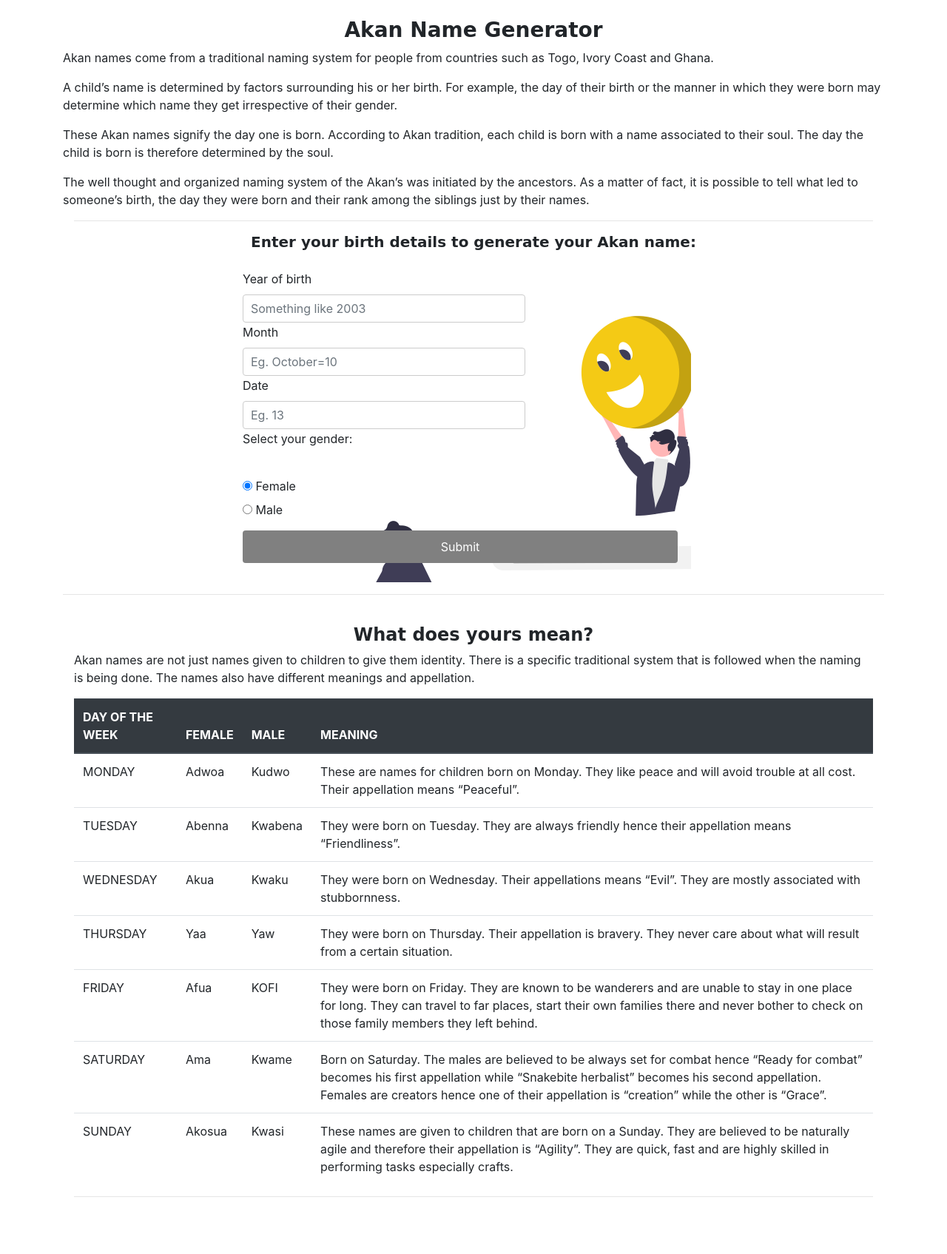
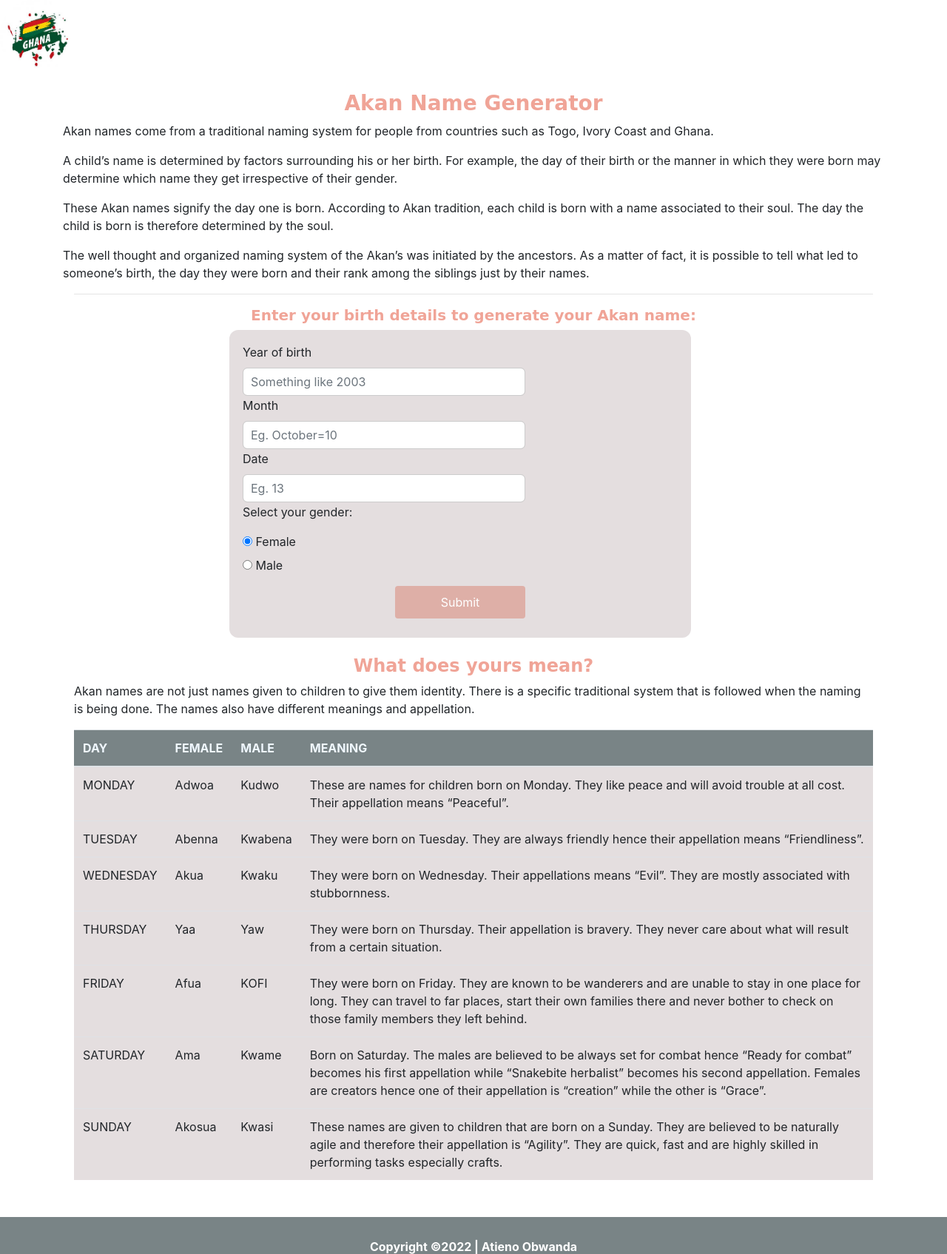
Before and after one commit to AtienoObwanda/AkanNameS, a plain HTML site: page index.html in a window 1280 px wide. Shown: the whole page at 74% size. Before the commit the page ends 1634 px from the top, so only its background shows below. Drawn offline with nearby package versions, Linux system fonts and the light colour scheme.

Commit message:
Added background color to the table and form | And some CSS codes

```diff
--- a/css/styles.css
+++ b/css/styles.css
@@ -1,33 +1,38 @@
 body {
 
-    background-blend-mode: multiply;
+
     /* width: 100%; */
     font-family: cursive;
     text-align: center;
     color: black;
 }
+
 .header h3{
     font-family: Yesteryear,cursive;
     text-align: center;
     font-weight: bolder;
+    color: #f0a497;
 }
 .meaning h4{
     font-family: Yesteryear,cursive;
     text-align: center;
     font-weight: 800;
+    color: #f0a497;
 }
 .main h5{
     font-family: Yesteryear,cursive;
     text-align: center;
     font-weight: 600;
+    color: #f0a497;
 }
 form{
-    background-image: url(../images/img1.png);
+    /*background-image: url(../images/img1.png);*/
     text-align: left;
     border-radius: 12px;
     padding: 18px;
     width: 80%;
     margin-left: 25%;
+    background-color: #e4dedf;
 }
 input[type=number],
 [type="radio"] {
@@ -35,13 +40,13 @@ input[type=number],
     margin: 1px 0;
     display: inline-block;
     border: 1px solid #ccc;
-    border-radius: 4px;
+    border-radius: 6px;
     box-sizing: border-box;
 }
 
 input[type=submit] {
-    width: 100%;
-    background-color: grey;
+    width: 30%;
+    background-color: #deafa7;
     color: white;
     padding: 10px 15px;
     margin: 8px 0;
@@ -51,5 +56,69 @@ input[type=submit] {
 }
 
 input[type=submit]:hover {
-    background-color: #efefef;
+    background-color: #f0a497;
+
 }
+.thead{
+    background-color: #798486;
+    color: aliceblue;
+}
+tbody{
+    background-color: #e4dedf;
+}
+.tbody :hover{
+    background-color: #deafa7;
+}
+.table{
+    border-radius: 15px;
+}
+
+.footer{
+    background-color: #798486;
+     width: 100%;
+     height: 50px;
+     margin-top: 20px;
+     text-align: center;
+     margin-top: 50px;
+     vertical-align: middle;
+     overflow: hidden;
+     }
+     .footer h1{
+
+         margin-top: 15px;
+         line-height: 51px;
+         vertical-align: middle;
+         font-size: medium;
+         color: #FFFFFF !important;
+         font-weight: bold !important;
+
+     }
+
+     .nav{
+       /*background-color: #798486; */
+         width: 100%;
+         height: 100px;
+         margin-top: -1px;
+         text-align: center;
+         vertical-align: middle;
+         overflow: hidden;
+         }
+         .nav h1{
+
+             margin-top: 15px;
+             line-height: 51px;
+             vertical-align: middle;
+             font-size: medium;
+             color: #FFFFFF !important;
+             font-weight: bold !important;
+             text-align: center;
+
+         }
+
+.nav img{
+    float: left;
+    margin-left: 0;
+    border-radius: 50%;
+    width: 100px;
+    height: 100px;
+}
--- a/index.html
+++ b/index.html
@@ -18,9 +18,11 @@
   <link href="https://cdnjs.cloudflare.com/ajax/libs/twitter-bootstrap/4.5.0/css/bootstrap.min.css" rel="stylesheet">
 </head>
 <body>
+  <div class="nav">
+     <img src="./images/images.jpeg" alt="Ghana's Flag">
+</div>
     <div class="container">
         <div class="header">
-            <!-- <img src="images/flag.png" alt="Ghana flag"> -->
             <br>
             <h3>Akan Name Generator</h3>
             <div class="origin">
@@ -73,8 +75,7 @@
                <div class="row">
                   <div class="col-md-8">
                     <div class="md-form mb-0">
-                      <p>Select your gender: <br></p>
-                      <br>
+                      <p>Select your gender: </p>
                      <div class="radio">
                           <label>
                             <input type="radio" name="gender" value="Female" checked>
@@ -98,7 +99,6 @@
                     </form>
                   </div>
                 </div>
-                <hr>
                 <div class="col-md-12">
                     <br>
   <div class="meaning">
@@ -109,16 +109,16 @@
             The names also have different meanings and appellation.
           </p>
         </div>
-          <table class="table table-hover ">
-            <thead class="thead-dark">
+          <table class="table">
+            <thead class="thead">
               <tr>
-                <th scope="col">DAY OF THE WEEK</th>
+                <th scope="col">DAY </th>
                   <th scope="col">FEMALE</th>
                     <th scope="col">MALE</th>
                     <th scope="col">MEANING</th>
                       </tr>
                         </thead>
-                        <tbody>
+                        <tbody class="tbody">
                           <tr>
                             <td>MONDAY</td>
                             <td>Adwoa</td>
@@ -170,7 +170,6 @@
 
                         </tbody>
                       </table>
-                      <hr>
 
                 </div>
            <!-- </div> -->
@@ -178,6 +177,8 @@
         </div>
 
     </div>
-
+    <div class="footer">
+      <h1>Copyright ©2022  |  Atieno Obwanda </h1>
+</div>
 </body>
 </html>
```
Also changed, not shown: images/images.jpeg (added).
